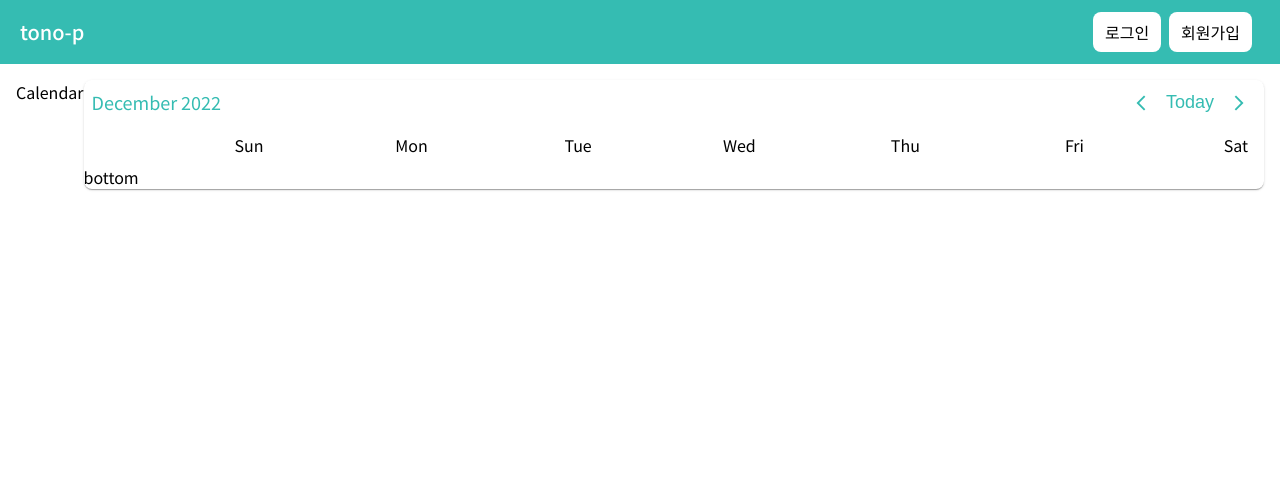
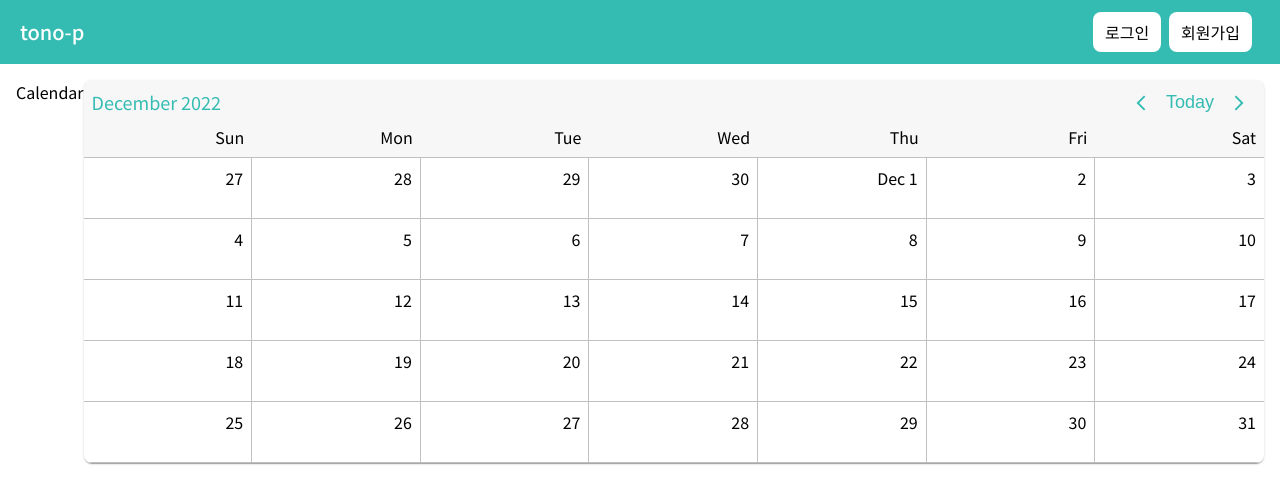
Before and after one commit to jmeno1011/tono-p, a Next.js app: page /calendar in a window 1280 px wide. Shown: the top 504 px of the page. Built offline with nearby package versions, Linux system fonts and the light colour scheme.

Commit message:
add calendar-body-ui

```diff
--- a/src/componets/calendar/CalendarBody.jsx
+++ b/src/componets/calendar/CalendarBody.jsx
@@ -1,32 +1,103 @@
-import React from 'react'
+import dayjs from 'dayjs'
+import React, { useEffect, useState } from 'react'
 import styled from 'styled-components'
 
 const CalendarBodyBlock = styled.div`
-    padding: 8px 16px;
+    /* padding: 8px 16px; */
+    background-color: #fff;
 `
 
-const CalendarBodyHeader = styled.header`
+
+const CalendarRow = styled.div`
     display: grid;
     grid-template-columns: repeat(7, 1fr);
+    border-bottom: 1px solid silver;
     >div{
         display: flex;
         justify-content: end;
+        padding: 8px;
+        height: 60px;
+        border-right: 1px solid silver;
+    }
+    >div:last-child{
+        border: none;
     }
 `
 
-const CalendarBody = () => {
-    const datename = ["Sun", "Mon", "Tue", "Wed", "Thu", "Fri", "Sat"];
+const CalendarBody = ({ currnetDay }) => {
+    const [calendars, setCalendars] = useState([]);
+    const monthStartDate = dayjs(currnetDay).startOf("month")
+    const monthEndDate = dayjs(currnetDay).endOf("month")
+    const weekStartDate = dayjs(monthStartDate).startOf('week')
+    const weekEndDate = dayjs(monthEndDate).endOf('week')
+
+    console.log(dayjs(currnetDay).daysInMonth());
+    const getAllDate = (mStart, mEnd, wStart, wEnd) => {
+        let prevMonth = []
+        let curnMonth = []
+        let nextMonth = []
+        // 달력 첫째날 비교
+        if (wStart.isSame(mStart, "day")) {
+            prevMonth = [];
+            console.log("달의 첫째날 같음");
+        } else {
+            // 달력 첫째날이 현재 달과 다를경우
+            // 이전달 일(day) 배열
+            const prev = mStart.diff(wStart, "day");
+            prevMonth.push(wStart.format("YYYY-MM-DD"));
+            let copyPrev = wStart;
+            for (let i = 1; i < prev; i++) {
+                copyPrev = copyPrev.add(1, "day")
+                prevMonth.push(copyPrev.format("YYYY-MM-DD"))
+            }
+            console.log("prevMonth", prevMonth);
+        }
+        // 현재달 일(day) 배열
+        let copyCurn = mStart;
+        const curnIndex = dayjs(currnetDay).daysInMonth();
+        curnMonth.push(mStart.format("YYYY-MM-DD"));
+        for (let i = 1; i < curnIndex; i++) {
+            copyCurn = copyCurn.add(1, "day");
+            curnMonth.push(copyCurn.format("YYYY-MM-DD"))
+        }
+        console.log("curnMonth", curnMonth);
+        if (mEnd.isSame(wEnd, "day")) {
+            nextMonth = [];
+            console.log("달의 마지막 같음");
+        } else {
+            const next = wEnd.diff(mEnd, "day");
+            // nextMonth.push(wEnd)
+            let copyNext = mEnd
+            for (let i = 0; i < next; i++) {
+                copyNext = copyNext.add(1, "day");
+                nextMonth.push(copyNext.format("YYYY-MM-DD"))
+            }
+            console.log(nextMonth);
+        }
+        setCalendars(calendars => calendars.concat(prevMonth, curnMonth, nextMonth))
+    }
+
+    useEffect(() => {
+        getAllDate(monthStartDate, monthEndDate, weekStartDate, weekEndDate)
+        return () => {
+            setCalendars([])
+        }
+    }, [currnetDay])
+
     return (
         <CalendarBodyBlock>
-            {/* 달력 헤더 */}
-            <CalendarBodyHeader>
-                {datename.map(date => (
-                    <div key={date}>
-                        {date}
-                    </div>
+            {/* 달력 바디 */}
+            {Array(Math.floor(calendars.length / 7))
+                .fill().map((_, index) => (
+                    <CalendarRow key={index}>
+                        {
+                            calendars.slice(7 * index, 7 * (index + 1))
+                                .map(date => (
+                                    <div key={date} >{dayjs(date).format("D") === "1" ? dayjs(date).format("MMM D") : dayjs(date).format("D")}</div>
+                                ))
+                        }
+                    </CalendarRow>
                 ))}
-            </CalendarBodyHeader>
-            {/* 달력 바디 */}
         </CalendarBodyBlock>
     )
 }
--- a/src/componets/calendar/CalendarComp.jsx
+++ b/src/componets/calendar/CalendarComp.jsx
@@ -6,15 +6,35 @@ import CalendarHeader from './CalendarHeader';
 const CalendarCompBlock = styled.div`
     border-radius: 8px;
     width: 100%;
+    overflow: hidden;
+    background-color: #F7F7F7;
 `
-
+const CalendarBodyHeader = styled.header`
+    display: grid;
+    grid-template-columns: repeat(7, 1fr);
+    padding-bottom: 8px;
+    border-bottom: 1px solid silver;
+    >div{
+        display: flex;
+        justify-content: end;
+        padding-right: 8px;
+    }
+`
 const CalendarComp = () => {
     const [currnetDay, setCurrnetDay] = useState(new Date);
+    const datename = ["Sun", "Mon", "Tue", "Wed", "Thu", "Fri", "Sat"];
+
   return (
     <CalendarCompBlock className='box-sd'>
         <CalendarHeader currnetDay={currnetDay} setCurrnetDay={setCurrnetDay}/>
-        <CalendarBody />
-        <div>bottom</div>
+        <CalendarBodyHeader>
+                {datename.map(date => (
+                    <div key={date}>
+                        {date}
+                    </div>
+                ))}
+            </CalendarBodyHeader>
+        <CalendarBody currnetDay={currnetDay}/>
     </CalendarCompBlock>
   )
 }
```
